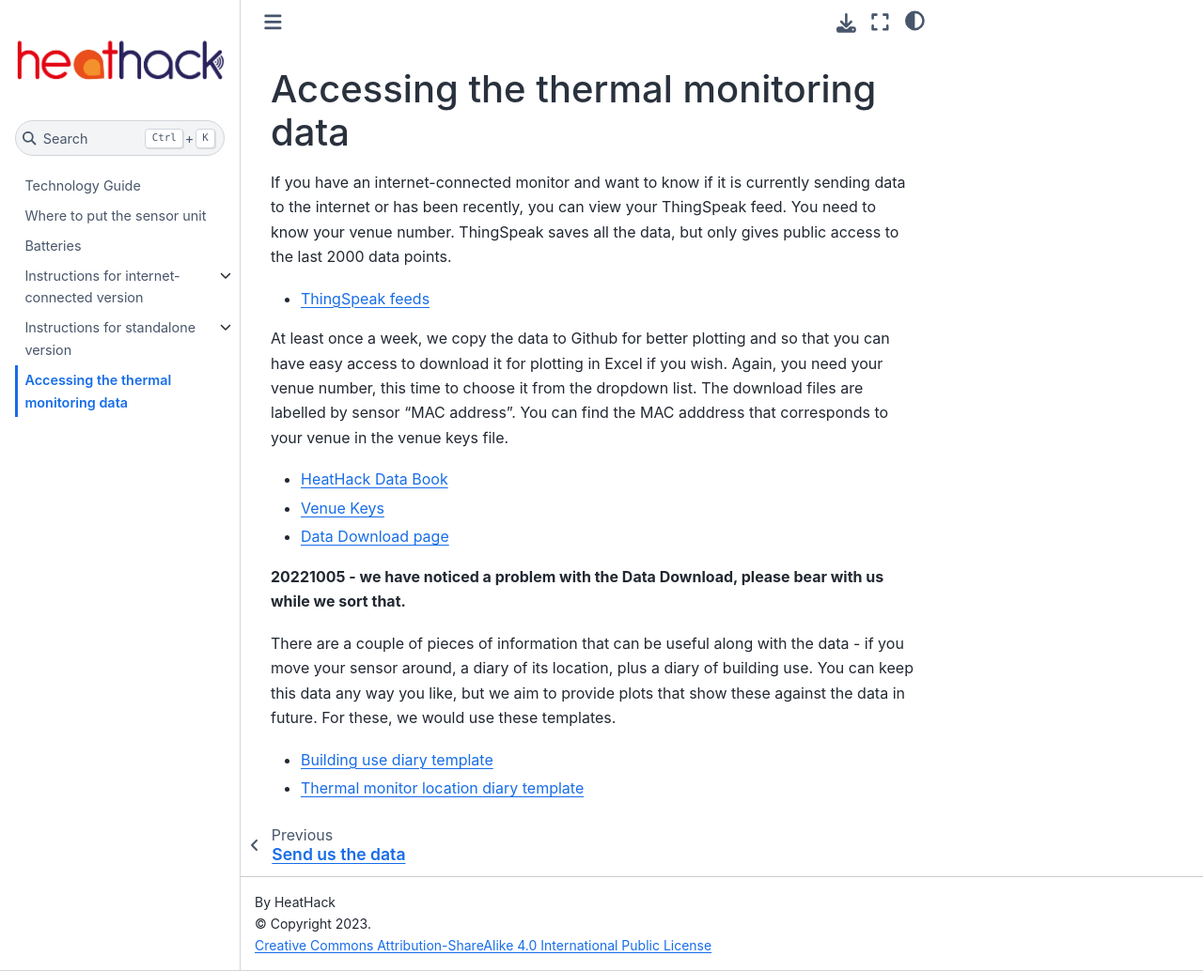
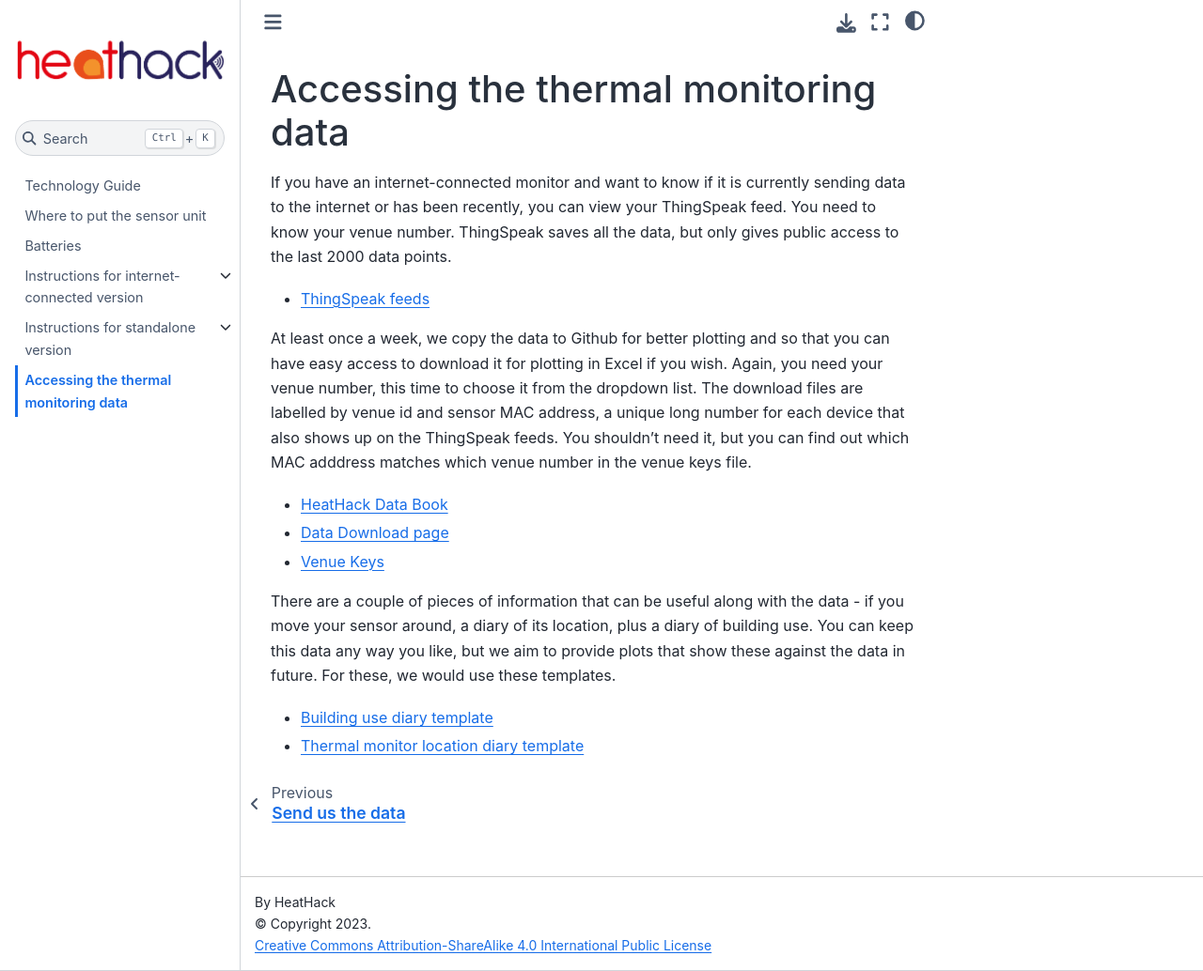
Before and after one commit to JeanCarletta/HeatHack-Tech-Guide, a Jupyter Book: the page built from accessing-data.md, in a window 1280 px wide and 1034 px high. Shown: the whole window at 94% size. Built offline with Jupyter Book 1.0.4 settings and Sphinx 7.4.7 and the Sphinx Book theme 1.1.4, drawn with Linux system fonts in a browser that asks for light colours.

Commit message:
fixed data access for download

```diff
--- a/accessing-data.md
+++ b/accessing-data.md
@@ -4,14 +4,12 @@ If you have an internet-connected monitor and want to know if it is currently se
 
 - [ThingSpeak feeds](https://uk.mathworks.com/matlabcentral/profile/authors/15201195?detail=thingspeak)
 
-At least once a week, we copy the data to Github for better plotting and so that you can have easy access to download it for plotting in Excel if you wish.  Again, you need your venue number, this time to choose it from the dropdown list.  The download files are labelled by sensor "MAC address".  You can find the MAC adddress that corresponds to your venue in the venue keys file.
+At least once a week, we copy the data to Github for better plotting and so that you can have easy access to download it for plotting in Excel if you wish.  Again, you need your venue number, this time to choose it from the dropdown list.  The download files are labelled by venue id and sensor MAC address, a unique long number for each device that also shows up on the ThingSpeak feeds.  You shouldn't need it, but you can find out which MAC adddress matches which venue number in the venue keys file.
 
 
 - [HeatHack Data Book](https://jeancarletta.github.io/HeatHack-Data/intro.html)
+- [Data Download page](https://github.com/JeanCarletta/HeatHack-Data/tree/main/deviceData)
 - [Venue Keys](https://github.com/JeanCarletta/HeatHack-Data/blob/main/venue-keys.csv)
-- [Data Download page](https://github.com/JeanCarletta/HeatHack-Data/tree/main/deviceData)
-
-**20221005 - we have noticed a problem with the Data Download, please bear with us while we sort that.**
 
 There are a couple of pieces of information that can be useful along with the data - if you move your sensor around, a diary of its location, plus a diary of building use.  You can keep this data any way you like, but we aim to provide plots that show these against the data in future.  For these, we would use these templates.
 
```
